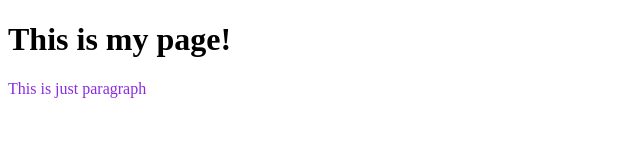
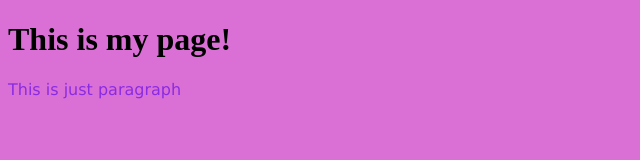
Before and after one commit to sknyazev23/sknyazev23.github.io, a plain HTML site: page index.html in a window 1280 px wide. Shown: the whole page, without its empty margins (0-640 px from the left). Drawn offline with Linux system fonts and the light colour scheme.

Commit message:
first style

```diff
--- a/index.html
+++ b/index.html
@@ -3,10 +3,12 @@
 <head>
     <meta charset="UTF-8">
     <meta name="viewport" content="width=device-width, initial-scale=1.0">
+    <link rel="stylesheet" href="styles.css">
+
     <title>Sergei Kniazev</title>
 </head>
 <body>
-    <h1>This is my page!</h1>
+    <h1><strong>This is my page!</strong></h1>
     <p style="color: blueviolet;">This is just paragraph</p>
 
 </body>
--- /dev/null
+++ b/styles.css
@@ -0,0 +1,13 @@
+body {
+    background-color: orchid;
+}
+
+h1 {
+    color: black;
+}
+
+p {
+    color: blueviolet;
+    font-family: Verdana;
+    font-size: medium;
+}
```
